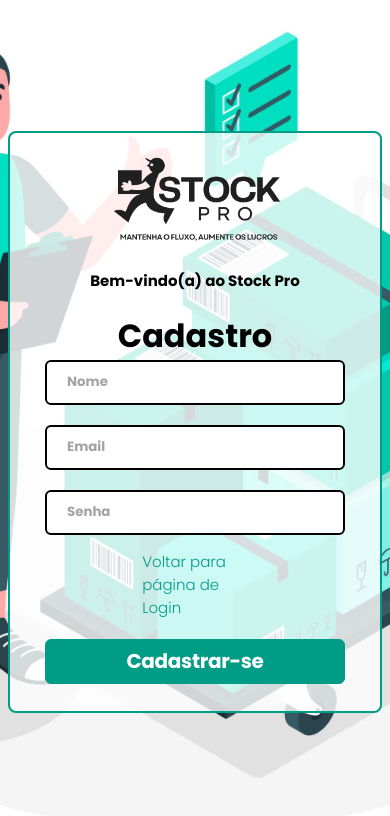
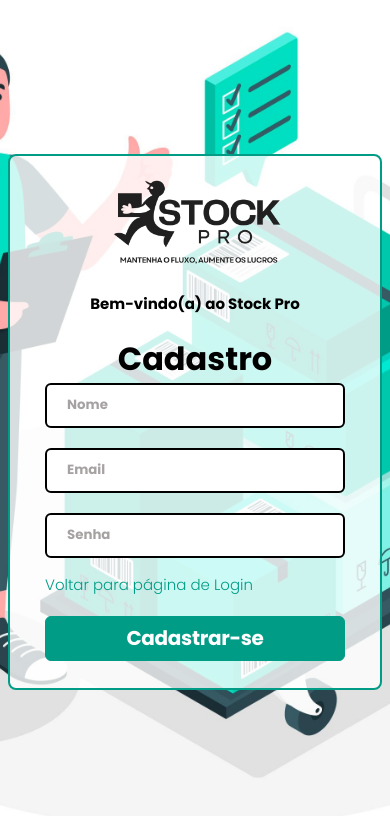
Before and after one commit to AlvarengaEric17/teste_tcc, a React (Vite) app in the folder app/: page /register in a window 390 px wide. Shown: the top 816 px of the page. Built offline with nearby package versions, Linux system fonts and the light colour scheme.

Commit message:
savee 04-04

```diff
--- a/app/src/pages/login/styleLogin.css
+++ b/app/src/pages/login/styleLogin.css
@@ -52,6 +52,7 @@
     width: 27.1vw;
     justify-content: space-between;
 
+
 }
 
 input {
@@ -89,11 +90,11 @@
 }
 
 #criarConta:hover {
-    transform: translateY(+10px);
+   text-decoration: underline;
 }
 
 #esqueciSenha:hover {
-    transform: translateY(+10px);
+    text-decoration: underline;
 }
 
 h2 {
@@ -121,7 +122,7 @@
     width: 27.1vw;
     margin-top: 20px;
     letter-spacing: -0.33px;
-    transition: 3s;
+    transition: 1s;
 }
 
 button:hover {
@@ -225,7 +226,7 @@
         align-items: center;
     }
 
-    /* .logar {
+     .logar {
         width: 300px;
         display: flex;
         flex-direction: row;
--- a/app/src/pages/register/register.tsx
+++ b/app/src/pages/register/register.tsx
@@ -4,7 +4,7 @@
 function Register() {
 
     function enviar() {
-        alert("login efetuado com sucesso!")
+        alert("Cadastro efetuado com sucesso!")
     }
 
     return (
--- a/app/src/pages/register/styleRegister.css
+++ b/app/src/pages/register/styleRegister.css
@@ -53,7 +53,7 @@
     width: 27.1vw;
     display: flex;
     flex-direction: row;
-    justify-content: leftsave;
+    justify-content: left;
 }
 
 
@@ -85,7 +85,7 @@
 }
 
 #login:hover {
-    transform: translateY(+10px);
+    text-decoration: underline;
 }
 
 h2 {
@@ -113,7 +113,8 @@
     width: 27.1vw;
     margin-top: 20px;
     letter-spacing: -0.33px;
-    transition: 3s;
+    transition: 1s;
+    cursor: pointer;
 }
 
 button:hover {
@@ -207,6 +208,13 @@
         align-items: center;
     }
 
+    .loginHome {
+        display: flex;
+        flex-direction: row;
+        justify-content: left;
+        width: 300px;
+    }
+
     /* .logar {
         width: 300px;
         display: flex;
@@ -230,6 +238,12 @@
     .container {
         padding: 0;
         display: flex;
+    }
+
+    .loginHome {
+        display: flex;
+        flex-direction: row;
+        justify-content: left;
     }
 
     .login {
```
